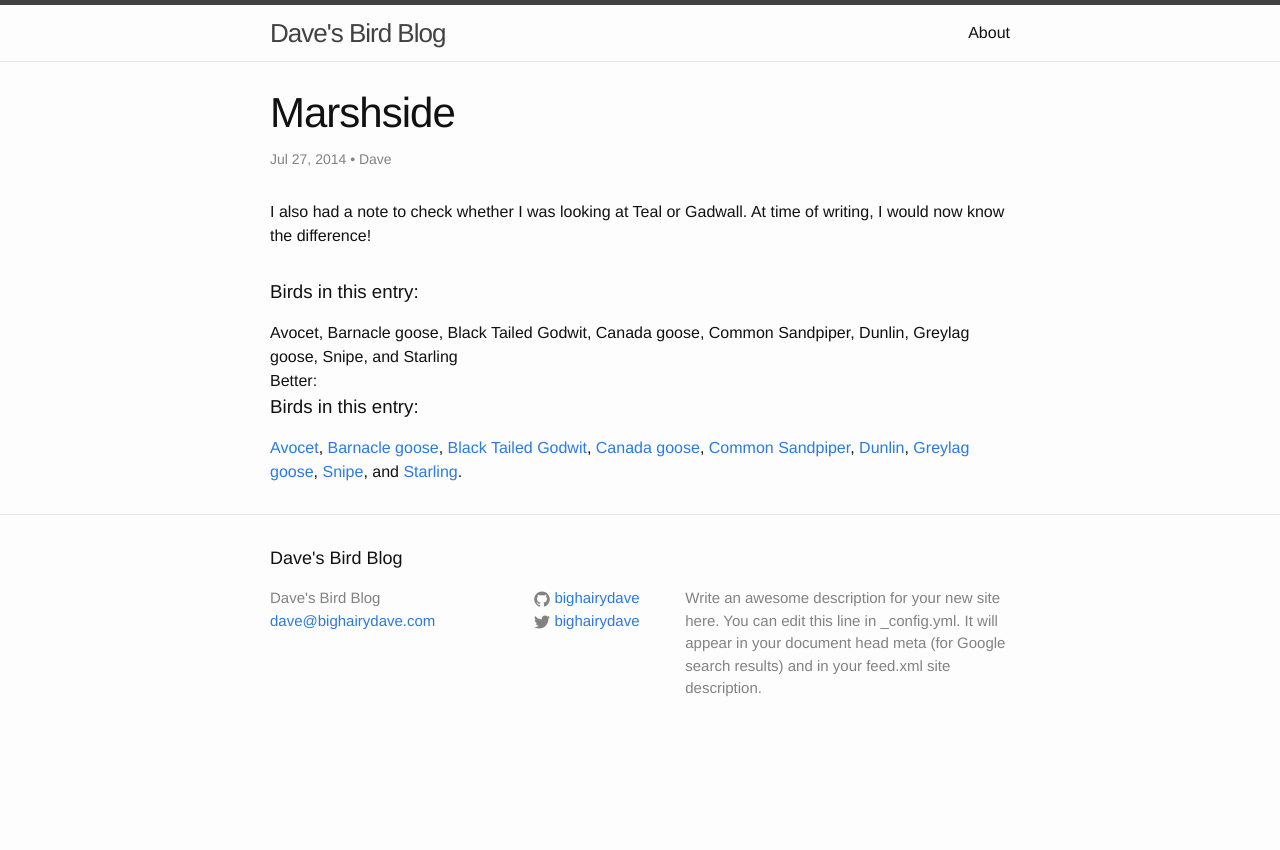
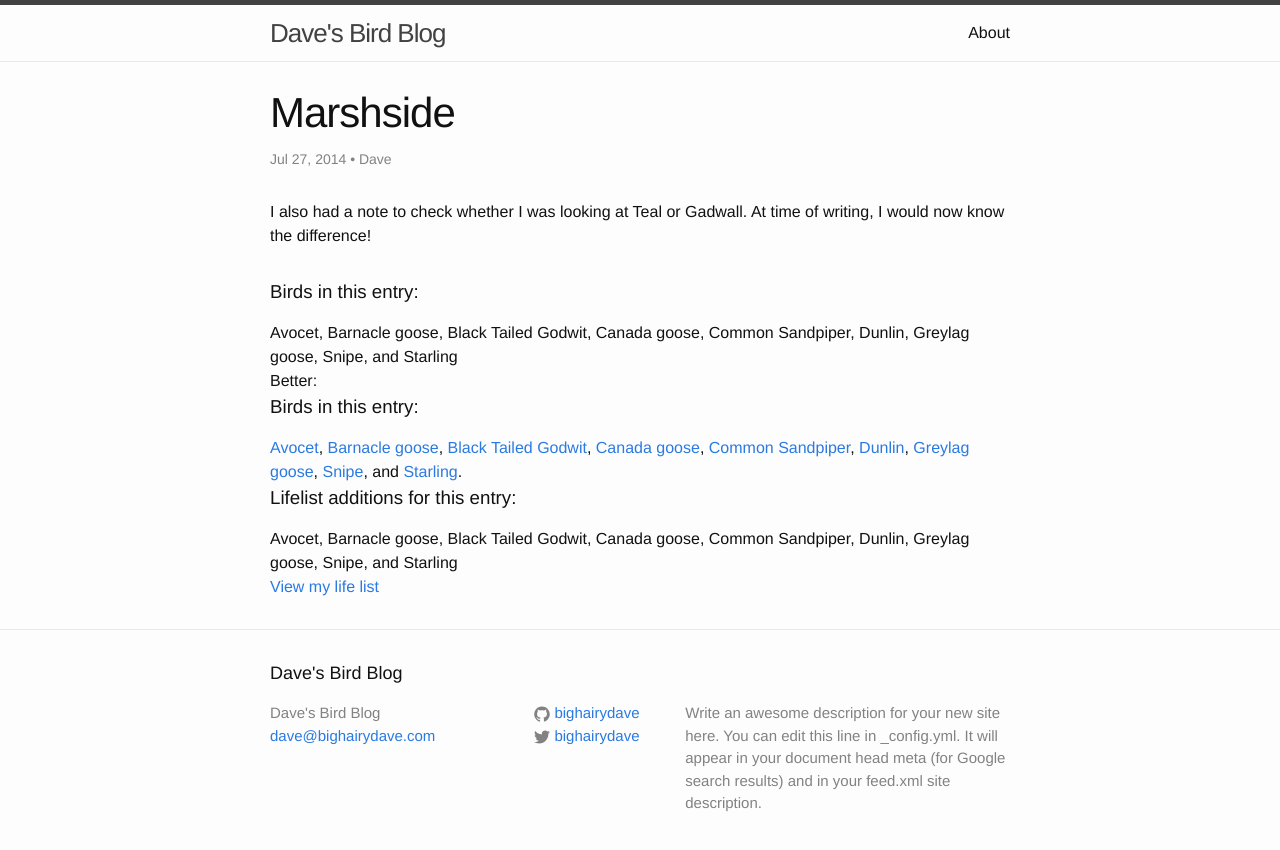
Before and after one commit to bighairydave/birdblog, a Jekyll site: the page built from _posts/2014-07-27-Marshside.md, in a window 1280 px wide. Shown: the top 850 px of the page. Built offline with Jekyll 4.4.1, drawn with Linux system fonts in a browser that asks for light colours.

Commit message:
present lifelist additions on posts

```diff
--- a/_layouts/post.html
+++ b/_layouts/post.html
@@ -43,4 +43,20 @@ Better:
   {% endif %}
 </div>
 
+<div class="birdlist">
+
+  {% if page.lifelist %}
+    <h3>Lifelist additions for this entry:</h3>
+    <div class="birdstring">
+    {% assign lifers = page.lifelist | sort %}
+    {{ lifers | array_to_sentence_string }}
+    </div>
+  {% else %}
+    <h3>No lifers today!</h3>
+  {% endif %}
+
+  <a href="/lifelist/">View my life list</a>
 </div>
+
+
+</div>
--- a/_plugins/Generators.rb
+++ b/_plugins/Generators.rb
@@ -4,9 +4,12 @@ module Jekyll
       lifelist = Array.new
       site.posts.each do | post |
         if post.data['birds']
+          post.data['lifelist'] = []
           for bird in post.data['birds']
-            # sanitise case here
-            lifelist.push(bird.downcase) unless lifelist.include? bird.downcase
+            # Using capitalize here to prevent dupes.
+            # Should maybe revamp this storing a hash of arrays with additional data?
+            post.data['lifelist'].push(bird) unless lifelist.include? bird.capitalize # add to lifelist array on post
+            lifelist.push(bird.capitalize) unless lifelist.include? bird.capitalize # add to lifelist for page.
           end
         end
       end
```
